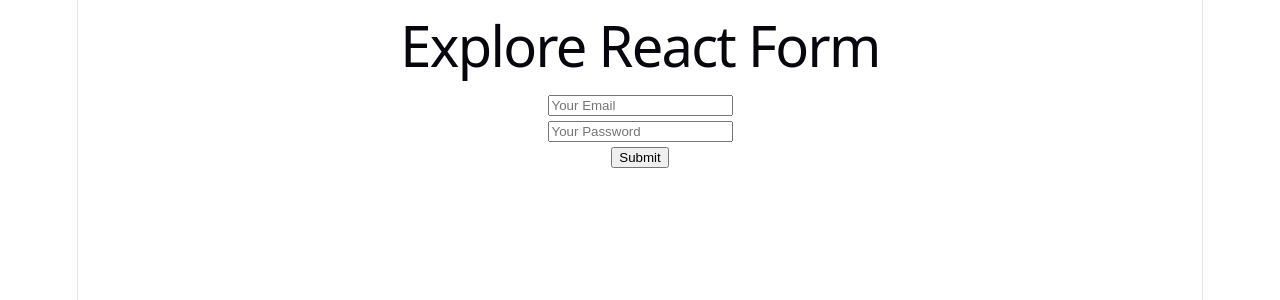
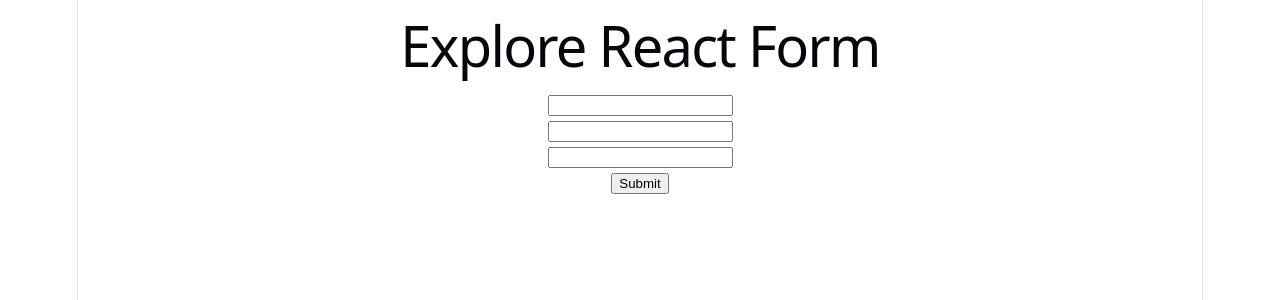
Before and after one commit to Saharier36/Explore-React-Form, a React (Vite) app: page / in a window 1280 px wide. Shown: the top 300 px of the page. Built offline with nearby package versions, Linux system fonts and the light colour scheme.

Commit message:
use custom hooks

```diff
--- a/src/App.jsx
+++ b/src/App.jsx
@@ -1,6 +1,7 @@
 import './App.css'
 import ControlledField from './components/ControlledField/ControlledField'
 import FormAction from './components/FormAction/FormAction'
+import HookForm from './components/HookForm/HookForm'
 import SimpleForm from './components/SimpleForm/SimpleForm'
 import UncontrolledField from './components/UncontrolledField/UncontrolledField'
 
@@ -13,7 +14,8 @@
     {/* <SimpleForm></SimpleForm> */}
     {/* <FormAction></FormAction> */}
     {/* <ControlledField></ControlledField> */}
-    <UncontrolledField></UncontrolledField>
+    {/* <UncontrolledField></UncontrolledField> */}
+    <HookForm></HookForm>
     </>
   )
 }
--- a/src/components/ControlledField/ControlledField.jsx
+++ b/src/components/ControlledField/ControlledField.jsx
@@ -2,10 +2,13 @@
 import { useState } from "react";
 
 const ControlledField = () => {
+  const [name, setName] = useState("");
+  const [email, setEmail] = useState("");
   const [password, setPassword] = useState("");
   const [error, setError] = useState("");
 
   const handleSubmit = (e) => {
+    console.log(name, email, password);
     e.preventDefault();
     if (password.length < 8) {
       setError("Password must be 6 characters or longer");
@@ -14,19 +17,43 @@
     }
   };
 
+  const handleNameChange = (e) => {
+    setName(e.target.value);
+  };
+
+  const handleEmailChange = (e) => {
+    setEmail(e.target.value);
+  };
+
   const handlePasswordOnChange = (e) => {
     setPassword(e.target.value);
 
     if (password.length < 8) {
       setError("Password must be 6 characters or longer");
-    }else {
-        setError("")
+    } else {
+      setError("");
     }
   };
   return (
     <div>
       <form onSubmit={handleSubmit}>
-        <input type="email" name="email" placeholder="Email" required />
+        <input
+          type="text"
+          name="name"
+          placeholder="Name"
+          onChange={handleNameChange}
+          defaultValue={name}
+          required
+        />
+        <br />
+        <input
+          type="email"
+          name="email"
+          placeholder="Email"
+          onChange={handleEmailChange}
+          defaultValue={email}
+          required
+        />
         <br />
         <input
           type="password"
--- /dev/null
+++ b/src/components/HookForm/HookForm.jsx
@@ -0,0 +1,39 @@
+import React from "react";
+import useInputField from "../../hooks/useInputField";
+
+const HookForm = () => {
+  const [name, nameOnChange] = useInputField("");
+  const [email, emailOnChange] = useInputField("");
+  const [password, passwordOnChange] = useInputField("");
+  const handleSubmit = (e) => {
+    e.preventDefault();
+    // console.log(e.target.name.value);
+    console.log("submit", name, email, password);
+  };
+  return (
+    <div>
+      <form onSubmit={handleSubmit}>
+        <input type="text" onChange={nameOnChange} defaultValue={name} />
+        <br />
+        <input
+          type="email"
+          name="email"
+          onChange={emailOnChange}
+          defaultValue={email}
+        />
+        <br />
+        <input
+          type="password"
+          name="password"
+          onChange={passwordOnChange}
+          defaultValue={password}
+        />
+
+        <br />
+        <input type="submit" value="Submit" />
+      </form>
+    </div>
+  );
+};
+
+export default HookForm;
--- /dev/null
+++ b/src/hooks/useInputField.jsx
@@ -0,0 +1,12 @@
+import { useState } from "react";
+
+const useInputField = (defaultValue) => {
+  const [fieldValue, setFieldValue] = useState(defaultValue);
+
+  const handleFieldOnChange = (e) => {
+    setFieldValue(e.target.value);
+  };
+  return [fieldValue, handleFieldOnChange];
+};
+
+export default useInputField;
```
